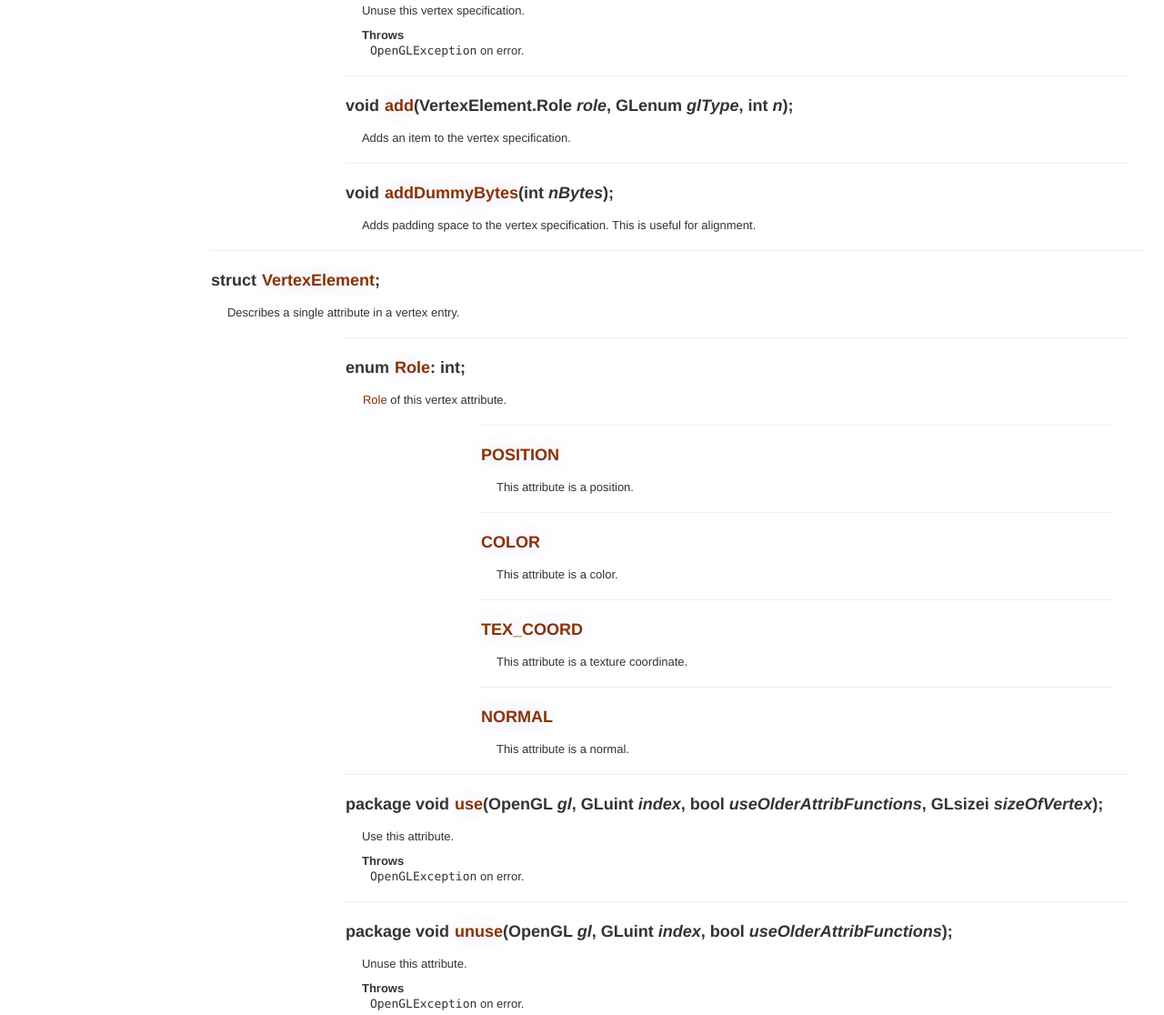
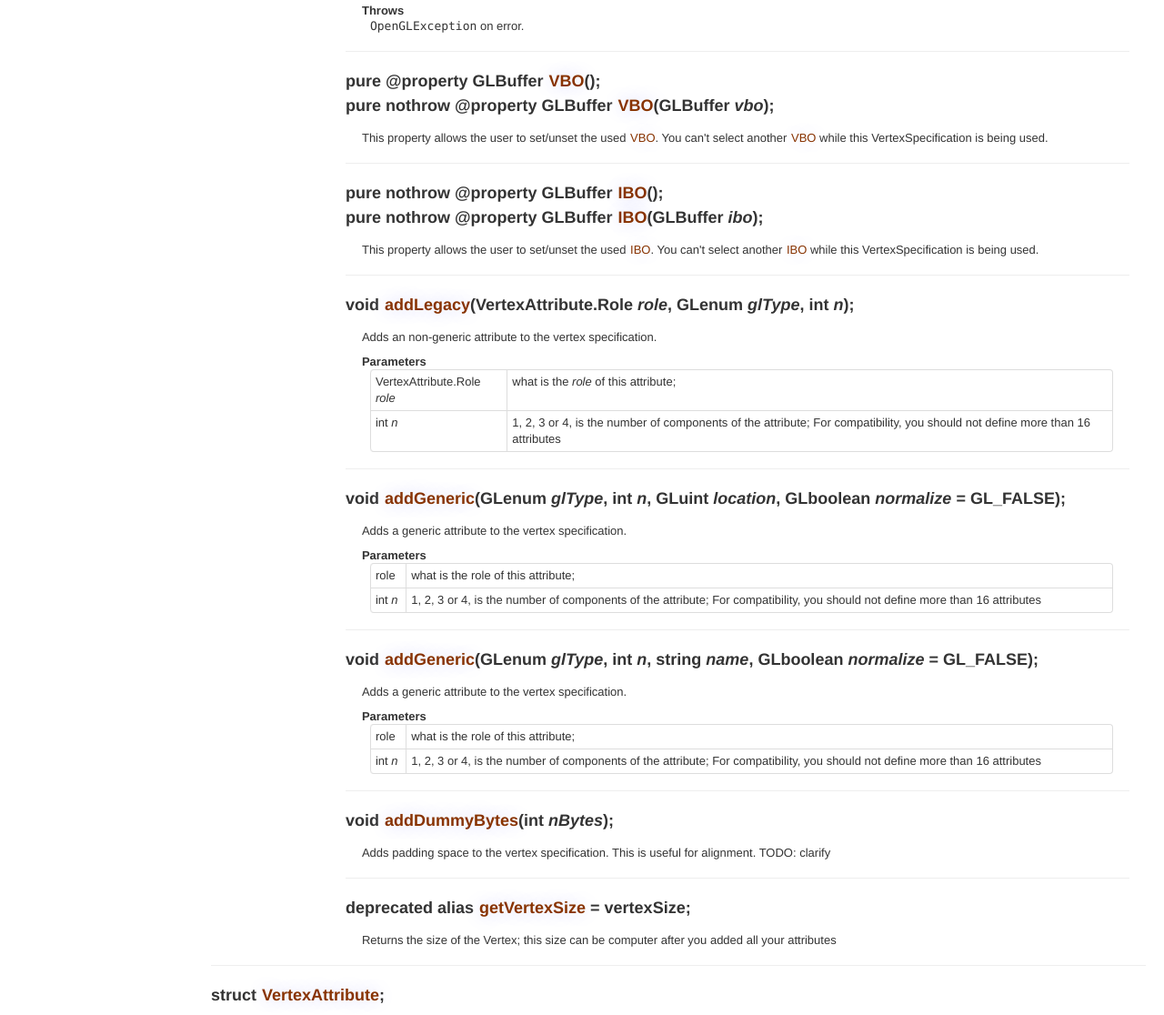
Before and after one commit to d-gamedev-team/gfm, a plain HTML site: page gfm.opengl.vbo.html in a window 1280 px wide. Shown: the part 682-1798 px from the top of the page at 91% size. Drawn offline with Linux system fonts and the light colour scheme.

Commit message:
Update online documentation.

```diff
--- a/gfm.opengl.vbo.html
+++ b/gfm.opengl.vbo.html
@@ -235,8 +235,11 @@
 <br><br>
 <hr><div class="row-fluid declaration"><h3>class <span class="symbol-target" id="VertexSpecification">&nbsp;</span><a class="symbol-link" href="#VertexSpecification">VertexSpecification</a>;
 </h3></div>
-<div class="declaration-content"><dl><p>A vertex specification describes the format of a vertex. It's like an OpenGL VAO, except more manual.
- Can only be built manually for now.
+<div class="declaration-content"><dl><p>A <span class="symbol-target" id="VertexSpecification">&nbsp;</span><a class="symbol-link" href="#VertexSpecification">VertexSpecification</a> makes it easy to use Vertex Buffer Object with interleaved attributes.
+ It's role is similar to the OpenGL VAO one.
+ If the user requests it, the <span class="symbol-target" id="VertexSpecification">&nbsp;</span><a class="symbol-link" href="#VertexSpecification">VertexSpecification</a> can "take control" of a given VBO and/or IBO
+ and automatically bind/unbind them when the <span class="symbol-target" id="VertexSpecification">&nbsp;</span><a class="symbol-link" href="#VertexSpecification">VertexSpecification</a> is used/unused.
+ You have to specify every attribute manually for now.
 </p>
 
 <dt>TODO:</dt><dd>
@@ -248,16 +251,11 @@ Extract vertex specification from a struct at compile-time.</dd>
 
 </dl>
 </div>
-<hr><div class="row-fluid declaration"><h3>void <span class="symbol-target" id="use">&nbsp;</span><a class="symbol-link" href="#use">use</a>(bool <i>useOlderAttribFunctions</i> = false);
+<hr><div class="row-fluid declaration"><h3>void <span class="symbol-target" id="use">&nbsp;</span><a class="symbol-link" href="#use">use</a>(GLProgram <i>program</i> = null);
 </h3></div>
 <div class="declaration-content"><dl><p>Use this vertex specification.
 </p>
 
-<dt>Parameters</dt><dd><table class="table table-condensed table-bordered"><tr><td>bool <i>useOlderAttribFunctions</i></td>
-<td>Whether to <span class="symbol-target" id="use">&nbsp;</span><a class="symbol-link" href="#use">use</a> older pointer attribute functions,
-                              which can be more portable.</td>
-</tr>
-</table></dd>
 <dt>Throws</dt><dd><span class="inlinecode">OpenGLException</span> on error.</dd>
 </dl>
 </div>
@@ -269,22 +267,84 @@ Extract vertex specification from a struct at compile-time.</dd>
 <dt>Throws</dt><dd><span class="inlinecode">OpenGLException</span> on error.</dd>
 </dl>
 </div>
-<hr><div class="row-fluid declaration"><h3>void <span class="symbol-target" id="add">&nbsp;</span><a class="symbol-link" href="#add">add</a>(VertexElement.Role <i>role</i>, GLenum <i>glType</i>, int <i>n</i>);
+<hr><div class="row-fluid declaration"><h3>pure @property GLBuffer <span class="symbol-target" id="VBO">&nbsp;</span><a class="symbol-link" href="#VBO">VBO</a>();
+<br>pure nothrow @property GLBuffer <span class="symbol-target" id="VBO">&nbsp;</span><a class="symbol-link" href="#VBO">VBO</a>(GLBuffer <i>vbo</i>);
 </h3></div>
-<div class="declaration-content"><dl><p>Adds an item to the vertex specification.</p>
+<div class="declaration-content"><dl><p>This property allows the user to set/unset the used <span class="symbol-target" id="VBO">&nbsp;</span><a class="symbol-link" href="#VBO">VBO</a>.
+ You can't select another <span class="symbol-target" id="VBO">&nbsp;</span><a class="symbol-link" href="#VBO">VBO</a> while this VertexSpecification is being used.</p>
 
+</dl>
+</div>
+<hr><div class="row-fluid declaration"><h3>pure nothrow @property GLBuffer <span class="symbol-target" id="IBO">&nbsp;</span><a class="symbol-link" href="#IBO">IBO</a>();
+<br>pure nothrow @property GLBuffer <span class="symbol-target" id="IBO">&nbsp;</span><a class="symbol-link" href="#IBO">IBO</a>(GLBuffer <i>ibo</i>);
+</h3></div>
+<div class="declaration-content"><dl><p>This property allows the user to set/unset the used <span class="symbol-target" id="IBO">&nbsp;</span><a class="symbol-link" href="#IBO">IBO</a>.
+ You can't select another <span class="symbol-target" id="IBO">&nbsp;</span><a class="symbol-link" href="#IBO">IBO</a> while this VertexSpecification is being used.</p>
+
+</dl>
+</div>
+<hr><div class="row-fluid declaration"><h3>void <span class="symbol-target" id="addLegacy">&nbsp;</span><a class="symbol-link" href="#addLegacy">addLegacy</a>(VertexAttribute.Role <i>role</i>, GLenum <i>glType</i>, int <i>n</i>);
+</h3></div>
+<div class="declaration-content"><dl><p>Adds an non-generic attribute to the vertex specification.
+</p>
+
+<dt>Parameters</dt><dd><table class="table table-condensed table-bordered"><tr><td>VertexAttribute.Role <i>role</i></td>
+<td>what is the <i>role</i> of this attribute;</td>
+</tr>
+<tr><td>int <i>n</i></td>
+<td>1, 2, 3 or 4, is the number of components of the attribute;
+ For compatibility, you should not define more than 16 attributes</td>
+</tr>
+</table></dd>
+</dl>
+</div>
+<hr><div class="row-fluid declaration"><h3>void <span class="symbol-target" id="addGeneric">&nbsp;</span><a class="symbol-link" href="#addGeneric">addGeneric</a>(GLenum <i>glType</i>, int <i>n</i>, GLuint <i>location</i>, GLboolean <i>normalize</i> = GL_FALSE);
+</h3></div>
+<div class="declaration-content"><dl><p>Adds a generic attribute to the vertex specification.
+</p>
+
+<dt>Parameters</dt><dd><table class="table table-condensed table-bordered"><tr><td>role</td>
+<td>what is the role of this attribute;</td>
+</tr>
+<tr><td>int <i>n</i></td>
+<td>1, 2, 3 or 4, is the number of components of the attribute;
+ For compatibility, you should not define more than 16 attributes</td>
+</tr>
+</table></dd>
+</dl>
+</div>
+<hr><div class="row-fluid declaration"><h3>void <span class="symbol-target" id="addGeneric">&nbsp;</span><a class="symbol-link" href="#addGeneric">addGeneric</a>(GLenum <i>glType</i>, int <i>n</i>, string <i>name</i>, GLboolean <i>normalize</i> = GL_FALSE);
+</h3></div>
+<div class="declaration-content"><dl><p>Adds a generic attribute to the vertex specification.
+</p>
+
+<dt>Parameters</dt><dd><table class="table table-condensed table-bordered"><tr><td>role</td>
+<td>what is the role of this attribute;</td>
+</tr>
+<tr><td>int <i>n</i></td>
+<td>1, 2, 3 or 4, is the number of components of the attribute;
+ For compatibility, you should not define more than 16 attributes</td>
+</tr>
+</table></dd>
 </dl>
 </div>
 <hr><div class="row-fluid declaration"><h3>void <span class="symbol-target" id="addDummyBytes">&nbsp;</span><a class="symbol-link" href="#addDummyBytes">addDummyBytes</a>(int <i>nBytes</i>);
 </h3></div>
 <div class="declaration-content"><dl><p>Adds padding space to the vertex specification.
- This is useful for alignment.</p>
+ This is useful for alignment. TODO: clarify</p>
+
+</dl>
+</div>
+<hr><div class="row-fluid declaration"><h3>deprecated alias <span class="symbol-target" id="getVertexSize">&nbsp;</span><a class="symbol-link" href="#getVertexSize">getVertexSize</a> = vertexSize;
+</h3></div>
+<div class="declaration-content"><dl><p>Returns the size of the Vertex; this size can be computer
+ after you added all your attributes</p>
 
 </dl>
 </div>
 </div>
 </div>
-<hr><div class="row-fluid declaration"><h3>struct <span class="symbol-target" id="VertexElement">&nbsp;</span><a class="symbol-link" href="#VertexElement">VertexElement</a>;
+<hr><div class="row-fluid declaration"><h3>struct <span class="symbol-target" id="VertexAttribute">&nbsp;</span><a class="symbol-link" href="#VertexAttribute">VertexAttribute</a>;
 </h3></div>
 <div class="declaration-content"><dl><p>Describes a single attribute in a vertex entry.</p>
 
@@ -314,24 +374,13 @@ Extract vertex specification from a struct at compile-time.</dd>
 
 </dl>
 </div>
+<hr><div class="row-fluid declaration"><h3><span class="symbol-target" id="GENERIC">&nbsp;</span><a class="symbol-link" href="#GENERIC">GENERIC</a></h3></div>
+<div class="declaration-content"><dl><p>This attribute is a generic vertex attribute</p>
+
+</dl>
+</div>
 </div>
 
-</div>
-<hr><div class="row-fluid declaration"><h3>package void <span class="symbol-target" id="use">&nbsp;</span><a class="symbol-link" href="#use">use</a>(OpenGL <i>gl</i>, GLuint <i>index</i>, bool <i>useOlderAttribFunctions</i>, GLsizei <i>sizeOfVertex</i>);
-</h3></div>
-<div class="declaration-content"><dl><p>Use this attribute.
-</p>
-
-<dt>Throws</dt><dd><span class="inlinecode">OpenGLException</span> on error.</dd>
-</dl>
-</div>
-<hr><div class="row-fluid declaration"><h3>package void <span class="symbol-target" id="unuse">&nbsp;</span><a class="symbol-link" href="#unuse">unuse</a>(OpenGL <i>gl</i>, GLuint <i>index</i>, bool <i>useOlderAttribFunctions</i>);
-</h3></div>
-<div class="declaration-content"><dl><p>Unuse this attribute.
-</p>
-
-<dt>Throws</dt><dd><span class="inlinecode">OpenGLException</span> on error.</dd>
-</dl>
 </div>
 </div>
 </div>
```
Also changed, not shown: gfm.math.shapes.html (+9 -4 lines), gfm.opengl.buffer.html (+16 -1 lines), gfm.sdl2.framecounter.html (+1 -1 lines), gfm.opengl.program.html (line endings or trailing spaces).
